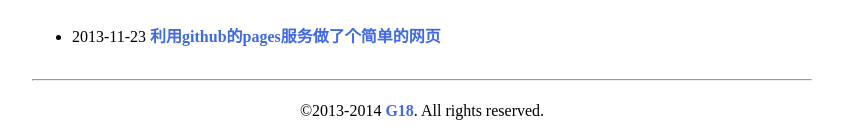
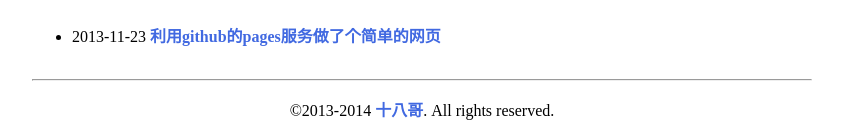
Before and after one commit to cforth/blog, a Jekyll site: the page built from index.html, in a window 1280 px wide. Shown: the part 1216-1355 px from the top of the page, without its empty margins (218-1086 px from the left). Built offline with Jekyll 4.4.1, drawn with Linux system fonts in a browser that asks for light colours; Markdown is read by kramdown in place of the engine named in the settings.

Commit message:
增加邮箱地址

```diff
--- a/_layouts/comment.html
+++ b/_layouts/comment.html
@@ -38,7 +38,7 @@
 
   <div id="footer">
     <hr />
-    <p>©2013-2014 <a href="http://cfishacker.com/">G18</a>. All rights reserved.</p>
+    <p>©2013-2014 <a href="mailto:admin@cfishacker.com?">十八哥</a>. All rights reserved.</p>
   </div>
 
 </body>
--- a/_layouts/default.html
+++ b/_layouts/default.html
@@ -39,7 +39,7 @@
 
   <div id="footer">
     <hr />
-    <p>©2013-2014 <a href="http://cfishacker.com/">G18</a>. All rights reserved.</p>
+    <p>©2013-2014 <a href="mailto:admin@cfishacker.com?">十八哥</a>. All rights reserved.</p>
   </div>
 
 </body>
--- a/_layouts/main.html
+++ b/_layouts/main.html
@@ -36,7 +36,7 @@
 
   <div id="footer">
     <hr />
-    <p>©2013-2014 <a href="http://cfishacker.com/">G18</a>. All rights reserved.</p>
+    <p>©2013-2014 <a href="mailto:admin@cfishacker.com?">十八哥</a>. All rights reserved.</p>
   </div>
 
 </body>
```
